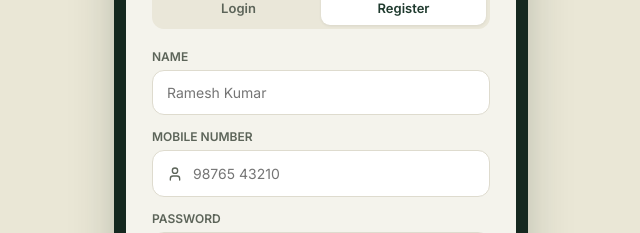
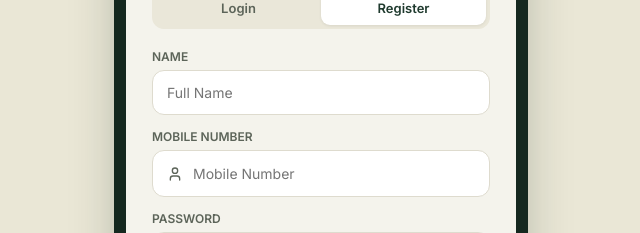
Before and after one commit to mahipaldewasi1/crop-sense, a React (Vite) app in the folder frontend/: page / in a window 1280 px wide. Both pictures are taken after a click on the button "Register". Shown: the part 247-480 px from the top of the page, without its empty margins (349-989 px from the left). Built offline with nearby package versions, Linux system fonts and the light colour scheme; no server answers.

Commit message:
changes in login page for placeholder values

```diff
--- a/frontend/src/screens/LoginScreen.jsx
+++ b/frontend/src/screens/LoginScreen.jsx
@@ -20,12 +20,12 @@ export default function LoginScreen() {
 
   function detectLocation() {
     if (!navigator.geolocation) {
-      setLocation({ lat: 26.6, lng: 74.86, label: "Kishangarh, Rajasthan" });
+      setLocation({ lat: 26.6, lng: 74.86, label: "jaipur, Rajasthan" });
       return;
     }
     navigator.geolocation.getCurrentPosition(
       (pos) => setLocation({ lat: pos.coords.latitude, lng: pos.coords.longitude, label: "Current location" }),
-      () => setLocation({ lat: 26.6, lng: 74.86, label: "Kishangarh, Rajasthan" }) // fallback for demo
+      () => setLocation({ lat: 26.6, lng: 74.86, label: "jaipur, Rajasthan" }) // fallback for demo
     );
   }
 
@@ -34,7 +34,7 @@ export default function LoginScreen() {
     setError("");
 
     if (!phone || !password || (mode === "register" && !name)) {
-      setError("Please fill all fields");
+      setError("don't be oversmart , fill all feilds");
       return;
     }
 
@@ -84,14 +84,14 @@ export default function LoginScreen() {
         {mode === "register" && (
           <>
             <label style={{ fontSize: 12, fontWeight: 600, color: COLORS.inkSoft, marginBottom: 6 }}>NAME</label>
-            <input value={name} onChange={(e) => setName(e.target.value)} placeholder="Ramesh Kumar" style={inputStyle} />
+            <input value={name} onChange={(e) => setName(e.target.value)} placeholder="Full Name" style={inputStyle} />
           </>
         )}
 
         <label style={{ fontSize: 12, fontWeight: 600, color: COLORS.inkSoft, marginBottom: 6 }}>MOBILE NUMBER</label>
         <div style={{ ...inputRow }}>
           <User size={16} color={COLORS.inkSoft} />
-          <input value={phone} onChange={(e) => setPhone(e.target.value)} placeholder="98765 43210" style={inputBare} />
+          <input value={phone} onChange={(e) => setPhone(e.target.value)} placeholder="Mobile Number" style={inputBare} />
         </div>
 
         <label style={{ fontSize: 12, fontWeight: 600, color: COLORS.inkSoft, marginBottom: 6 }}>PASSWORD</label>
```
